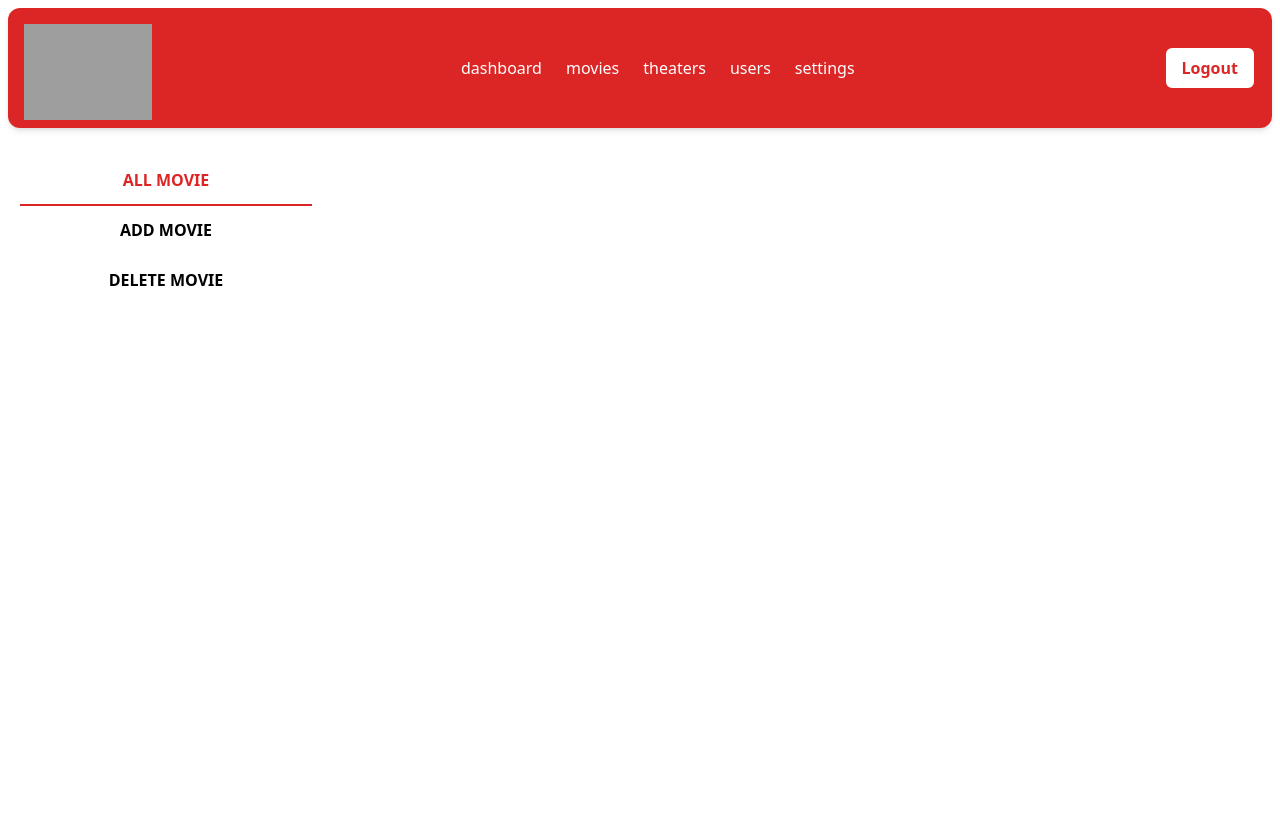
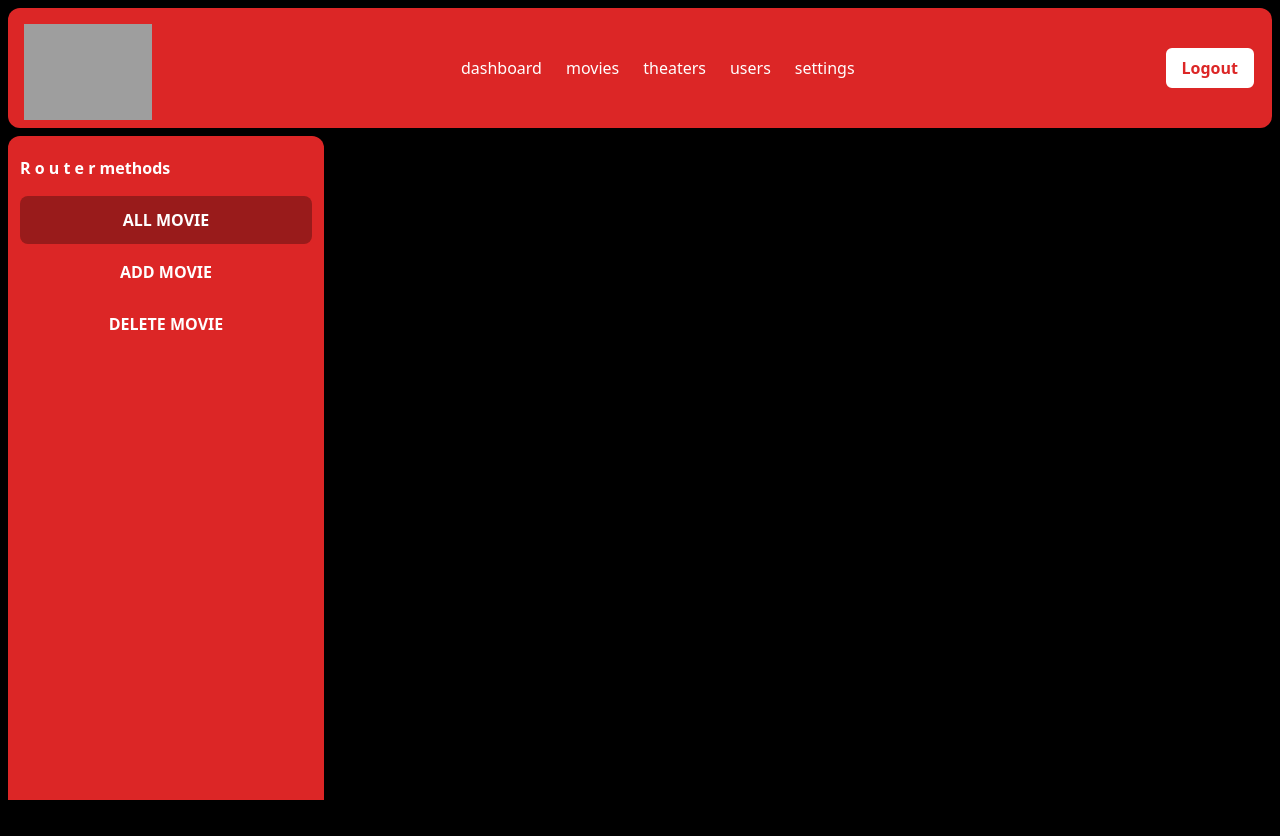
Before and after one commit to ajmalfaris11/BookMyShow-Admin, a React (Vite) app: page /movies in a window 1280 px wide. After the commit the page ends 800 px from the top, so only its background shows below. Built offline with nearby package versions, Linux system fonts and the light colour scheme; grey boxes are pictures that could not be loaded.

Commit message:
side bar of movie page's color patter changed

```diff
--- a/src/index.css
+++ b/src/index.css
@@ -10,6 +10,7 @@ body {
   min-width: 320px;
   min-height: 100vh;
   box-sizing: border-box;
+  background-color: black;
 }
 
 
--- a/src/routes/movie-routes/movies.jsx
+++ b/src/routes/movie-routes/movies.jsx
@@ -3,28 +3,28 @@ import { Link, Outlet } from "react-router-dom";
 
 export default function Movies() {
   return (
-    <div className="flex mt-2" style={{ height: "calc(100vh - 100px)" }}>
-      <div className="flex flex-col bg-white text-black  w-3/12 h-full rounded-xl overflow-hidden overflow-y-scroll">
-        <div className="flex flex-col w-full font-semibold px-3 py-5">
+    <div className="flex mt-2 h-full">
+      <div className="flex flex-col bg-red-600 text-white  w-3/12 h-full rounded-xl overflow-hidden overflow-y-scroll">
+        <div className="flex flex-col w-full font-semibold px-3 py-2 gap-1">
+          <div className=" rounded-lg  py-3">R o u t e r  methods</div>
           <Link
             to="/movies"
-            className="hover:text-red-600 flex justify-center border-b-[2px] hover:border-red-600 border-red-600 py-3 text-red-600 "
+            className="flex justify-center bg-red-800 hover:bg-red-700 rounded-lg  py-3"
           >
             ALL MOVIE
           </Link>
           <Link
             to="/movies/adMv"
-            className="hover:text-red-600 flex justify-center border-b-[2px] hover:border-red-600 border-white py-3 "
+            className="flex justify-center  hover:bg-red-700 rounded-lg  py-3 "
           >
             ADD MOVIE
           </Link>
           <Link
             to="/movies/dlMv"
-            className="hover:text-red-600 flex justify-center border-b-[2px] hover:border-red-600 border-white py-3 "
+            className="flex justify-center  hover:bg-red-700 rounded-lg py-3 "
           >
             DELETE MOVIE
           </Link>
-
         </div>
       </div>
       <Outlet />
--- a/src/routes/root.jsx
+++ b/src/routes/root.jsx
@@ -5,7 +5,7 @@ import { Outlet } from "react-router-dom";
 export default function Root() {
   return (
     <>
-      <div className="p-2 h-lvh">
+      <div className="p-2 pb-0 h-lvh overflow-hidden">
         <Navbar />
         <Outlet />
       </div>
```
